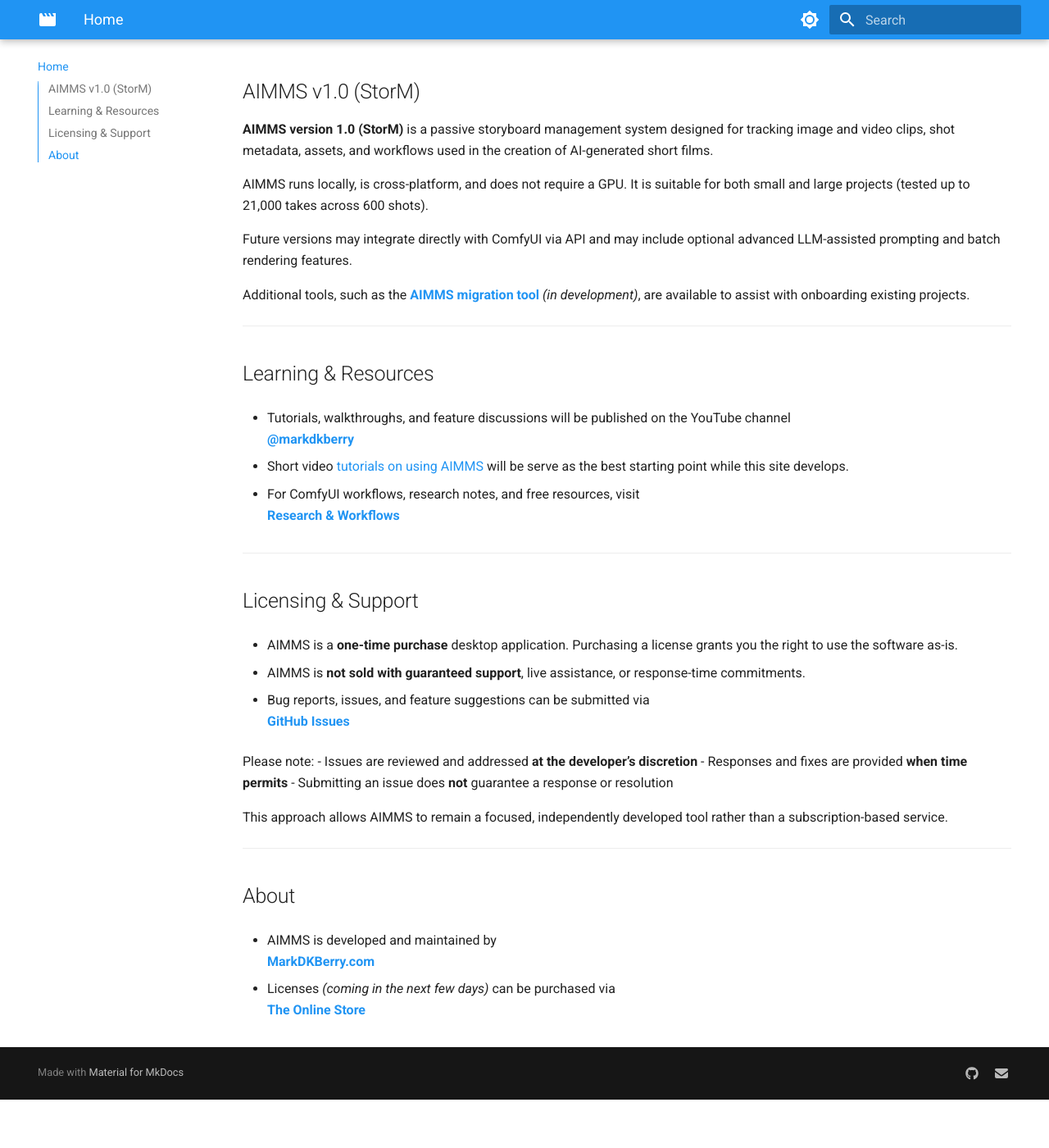
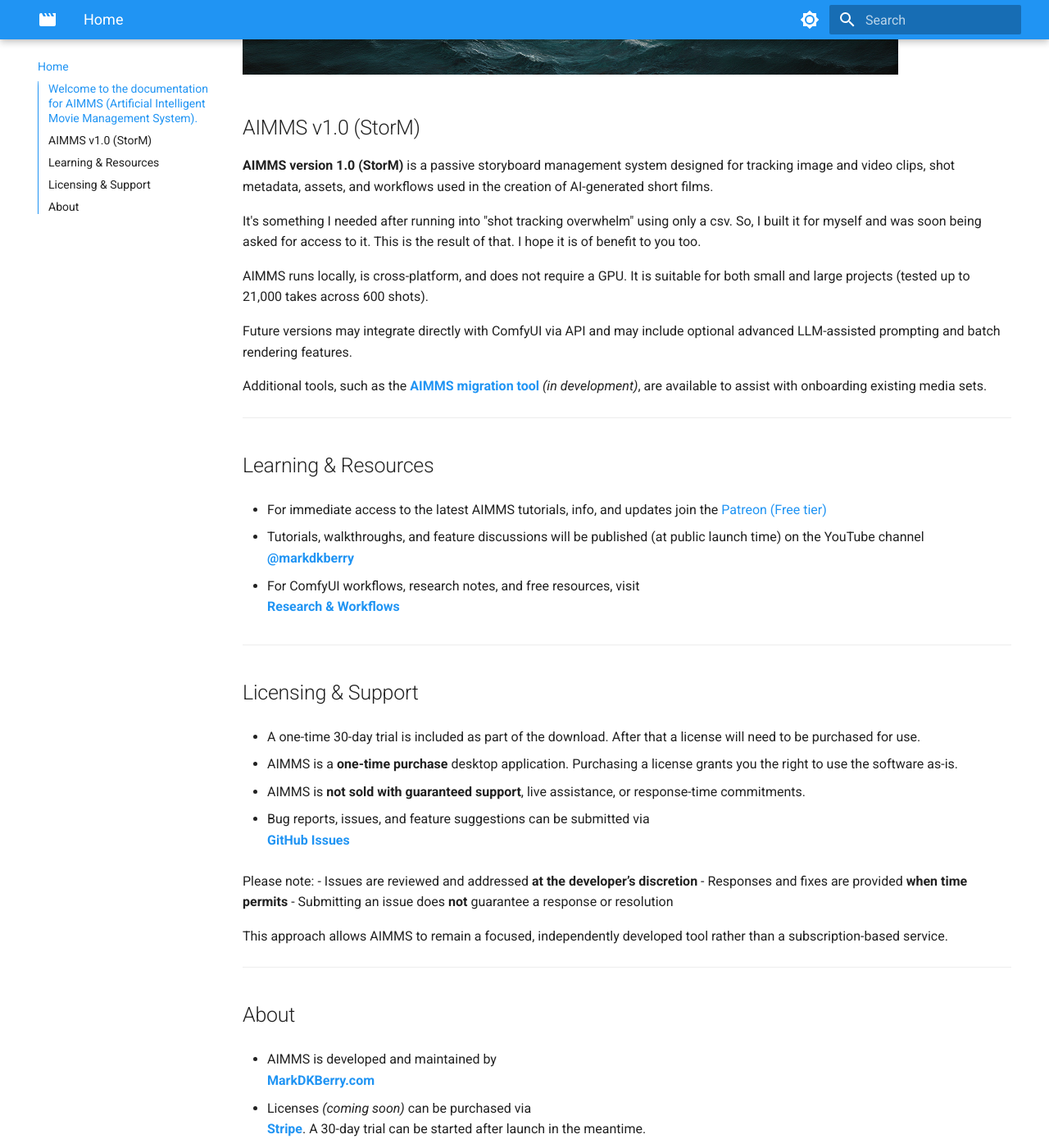
Before and after one commit to AI-Making-Movies/aimms-docs, an MkDocs documentation site: the page built from docs/index.md, in a window 1280 px wide and 1400 px high, scrolled down 863 px. Shown: the whole window at 82% size. Built offline with MkDocs 1.6.1 and Material for MkDocs 9.7.7, drawn with Linux system fonts in a browser that asks for light colours; the version menu is left out; before the commit the page ends 2204 px from its top, so only the background shows below that; some of the changed text lies outside the part shown.

Commit message:
updated main page after patreon launch of download access

```diff
--- a/docs/index.md
+++ b/docs/index.md
@@ -1,8 +1,8 @@
 # AIMMS Documentation
 
-***AIMMS initial launch is now underway. Documentation process is under construction and will be recieving regular updates. A series of [short video tutorials](https://www.youtube.com/watch?v=kVy8EBrjd0w&list=PLVCJTJhkunkRutnutiP9dgd6crw8MWEHN) on use will be created first. - 31st Jan 2026***
+## Welcome to the documentation for **AIMMS** *(Artificial Intelligent Movie Management System)*.
 
-Welcome to the documentation for **AIMMS** *(Artificial Intelligent Movie Management System)*.
+***AIMMS initial launch is now underway, join [Patreon (Free Tier)](https://www.patreon.com/posts/aimms-vrs-1-0-149695165) to get access to the downloads. Documentation is ongoing. A series of [short video tutorials](https://www.youtube.com/watch?v=kVy8EBrjd0w&list=PLVCJTJhkunkRutnutiP9dgd6crw8MWEHN) on use available now to Patreon members, will be available to the public at full launch. - Feb 2026***
 
 ![AIMMS version 1.0.0 (StorM)](images/general/about-image.png)
 
@@ -10,20 +10,22 @@
 
 **AIMMS version 1.0 (StorM)** is a passive storyboard management system designed for tracking image and video clips, shot metadata, assets, and workflows used in the creation of AI-generated short films.
 
+It's something I needed after running into "shot tracking overwhelm" using only a csv. So, I built it for myself and was soon being asked for access to it. This is the result of that. I hope it is of benefit to you too.
+
 AIMMS runs locally, is cross-platform, and does not require a GPU. It is suitable for both small and large projects (tested up to 21,000 takes across 600 shots).
 
 Future versions may integrate directly with ComfyUI via API and may include optional advanced LLM-assisted prompting and batch rendering features.
 
-Additional tools, such as the [**AIMMS migration tool**](https://github.com/mdkberry/migrating-to-aimms) *(in development)*, are available to assist with onboarding existing projects.
+Additional tools, such as the [**AIMMS migration tool**](https://github.com/mdkberry/migrating-to-aimms) *(in development)*, are available to assist with onboarding existing media sets.
 
 ---
 
 ## Learning & Resources
 
-- Tutorials, walkthroughs, and feature discussions will be published on the YouTube channel
+- For immediate access to the latest AIMMS tutorials, info, and updates join the [Patreon (Free tier)](https://www.patreon.com/posts/aimms-vrs-1-0-149695165)
+
+- Tutorials, walkthroughs, and feature discussions will be published (at public launch time) on the YouTube channel
   [**@markdkberry**](https://www.youtube.com/@markdkberry)
-
-- Short video [tutorials on using AIMMS](https://www.youtube.com/watch?v=kVy8EBrjd0w&list=PLVCJTJhkunkRutnutiP9dgd6crw8MWEHN) will be serve as the best starting point while this site develops.
 
 - For ComfyUI workflows, research notes, and free resources, visit
   [**Research & Workflows**](https://markdkberry.com/workflows/research/)
@@ -31,6 +33,8 @@
 ---
 
 ## Licensing & Support
+
+- A one-time 30-day trial is included as part of the download. After that a license will need to be purchased for use.
 
 - AIMMS is a **one-time purchase** desktop application. Purchasing a license grants you the right to use the software as-is.
 
@@ -53,5 +57,5 @@
 - AIMMS is developed and maintained by
   [**MarkDKBerry.com**](https://www.markdkberry.com)
 
-- Licenses *(coming in the next few days)* can be purchased via
-  [**The Online Store**](https://markdkberry-shop.fourthwall.com)
+- Licenses *(coming soon)* can be purchased via
+  [**Stripe**](). A 30-day trial can be started after launch in the meantime.
```
